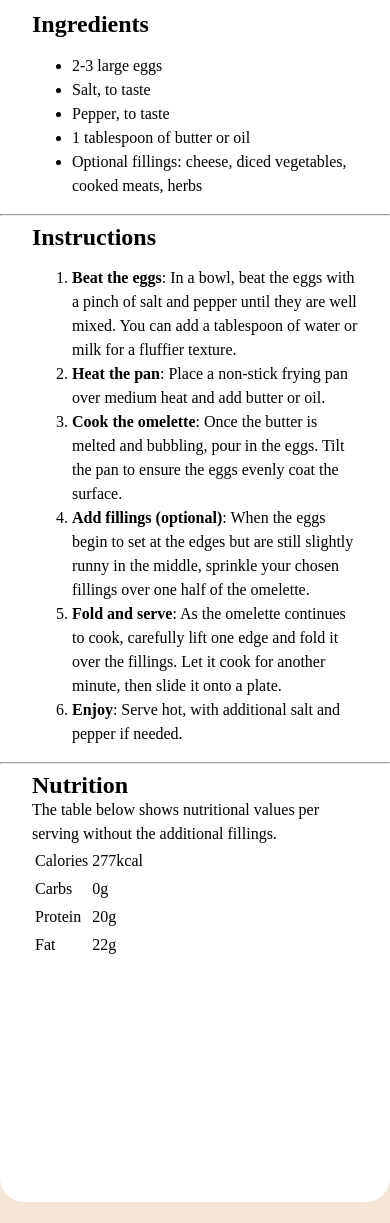
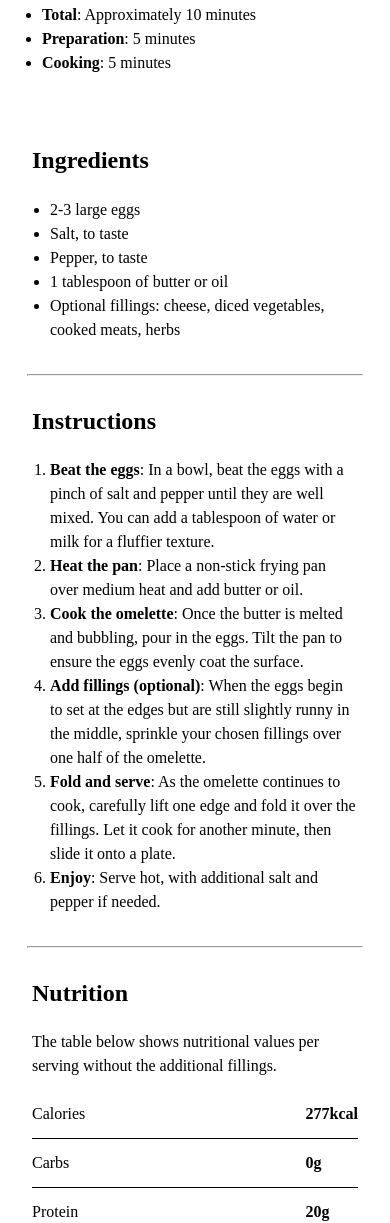
Before and after one commit to adamwhitehouse95/recipe-page, a plain HTML site: page index.html in a window 390 px wide. Shown: the part 498-1721 px from the top of the page. Before the commit the page ends 1700 px from the top, so only its background shows below. Drawn offline with Linux system fonts and the light colour scheme.

Commit message:
Made page responsive for mobile screens

```diff
--- a/index.css
+++ b/index.css
@@ -51,6 +51,7 @@ textarea:not([rows]) {
 }
 img {
     border-radius: 12px;
+    margin-bottom: 40px;
 }
 .div-main {
     max-width: 736px;
@@ -62,18 +63,16 @@ img {
     border-radius: 24px;
     margin: 128px auto;
 }
-main {
+/* main {
     display: flex;
     justify-content: center;
     align-items: center;
-}
+} */
 @media screen and (max-width: 500px) {
     .div-main {
         margin: 0;
-        padding: 0;
-    }
-    .mobile-margin {
-        margin: 0 32px;
+        border-radius: 0;
+        padding: 0
     }
     .heading {
         margin-top: 40px;
@@ -84,4 +83,49 @@ main {
     img {
         border-radius: 0;
     }
+    .mobile-padding {
+        padding: 0 32px;
+    }
+    hr {
+        width: 86%;
+    }
 }
+.heading h1 {
+    margin-bottom: 24px;
+}
+.prep-time {
+    margin: 32px 0;
+    padding: 24px;
+}
+.prep-time h3 {
+    margin-bottom: 16px;
+}
+.ingredients {
+    margin: 32px 0;
+}
+.ingredients h2, .instructions h2 {
+    margin-bottom: 24px;
+}
+.instructions {
+    margin: 32px 0;
+}
+.nutrition {
+    margin-top: 32px;;
+}
+.nutrition p {
+    margin: 24px 0 12px 0;
+}
+li {
+    margin-left: -22px;
+}
+table {
+    border-collapse: collapse;
+    border-style: hidden;
+}
+table tr {
+    border: 1px solid black;
+}
+td {
+    padding: 12px 0;
+    width: 100%;
+}
--- a/index.html
+++ b/index.html
@@ -10,11 +10,11 @@
     <main>
       <div class="div-main">
         <img src="./assets/images/image-omelette.jpeg" alt="omelette with vegetables on a plate">
-        <div class="heading mobile-margin">
+        <div class="heading mobile-padding">
           <h1>Simple Omelette Recipe</h1>
           <p>An easy and quick dish, perfect for any meal. This classic omelette combines beaten eggs cooked to perfection, optionally filled with you choice of cheese, vegetables or meats.</p>
         </div>
-        <div class="prep-time mobile-margin">
+        <div class="prep-time mobile-padding">
           <h3>Preparation Time</h3>
           <ul>
             <li><strong>Total</strong>: Approximately 10 minutes</li>
@@ -22,7 +22,7 @@
             <li><strong>Cooking</strong>: 5 minutes</li>
           </ul>
         </div>
-        <div class="ingredients mobile-margin">
+        <div class="ingredients mobile-padding">
           <h2>Ingredients</h2>
           <ul>
             <li>2-3 large eggs</li>
@@ -33,7 +33,7 @@
           </ul>
         </div>
         <hr>
-        <div class="instructions mobile-margin">
+        <div class="instructions mobile-padding">
           <h2>Instructions</h2>
           <ol>
             <li><strong>Beat the eggs</strong>: In a bowl, beat the eggs with a pinch of salt and pepper until they are well mixed. You can add a tablespoon of water or milk for a fluffier texture.</li>
@@ -45,25 +45,25 @@
           </ol>
         </div>
         <hr>
-        <div class="nutrition mobile-margin">
+        <div class="nutrition mobile-padding">
           <h2>Nutrition</h2>
           <p>The table below shows nutritional values per serving without the additional fillings.</p>
           <table>
             <tr>
-              <td>Calories</td>
-              <td>277kcal</td>
+              <td class="macro">Calories</td>
+              <td><strong>277kcal</strong></td>
             </tr>
             <tr>
-              <td>Carbs</td>
-              <td>0g</td>
+              <td class="macro">Carbs</td>
+              <td><strong>0g</strong></td>
             </tr>
             <tr>
-              <td>Protein</td>
-              <td>20g</td>
+              <td class="macro">Protein</td>
+              <td><strong>20g</strong></td>
             </tr>
             <tr>
-              <td>Fat</td>
-              <td>22g</td>
+              <td class="macro">Fat</td>
+              <td><strong>22g</strong></td>
             </tr>
           </table>
         </div>
```
